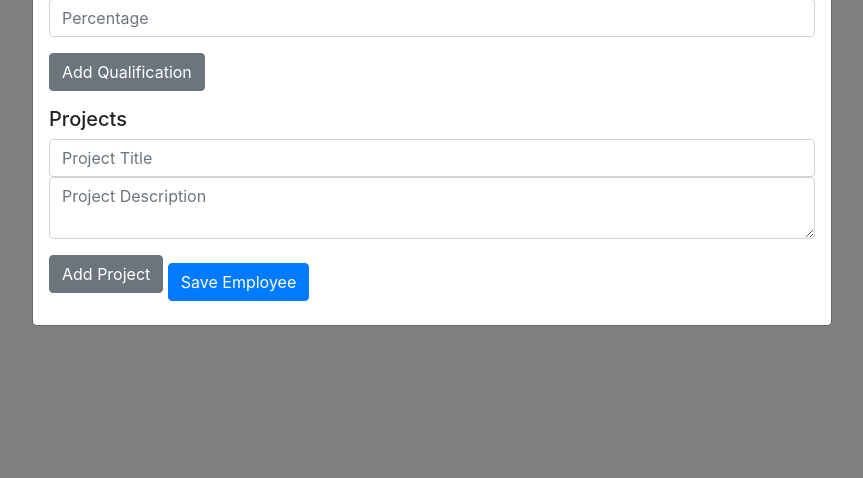
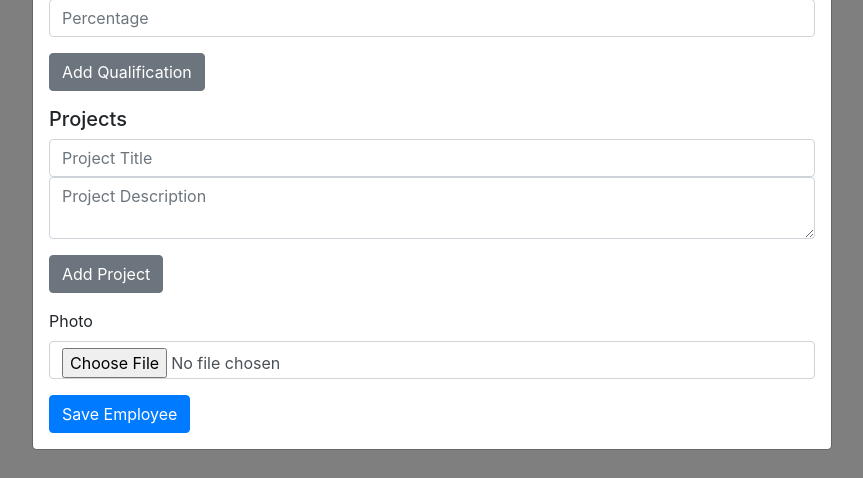
Before and after one commit to prathyusha3294/Employee_Management, a Django app: template EmployeeManagement/organization/templates/employee/employee_list.html in a window 1280 px wide, after a click on "Add Employee". Shown: the part 691-1169 px from the top of the page, without its empty margins (208-1071 px from the left). Run offline with Django 4.2, Linux system fonts and the light colour scheme; the template is opened without the code that fills it, so the values that code supplies are empty; some libraries are stand-ins or nearby versions.

Commit message:
updated employee_list.html

```diff
--- a/EmployeeManagement/organization/models.py
+++ b/EmployeeManagement/organization/models.py
@@ -10,7 +10,7 @@ class Employee(models.Model):
     workExperience = models.JSONField(blank=True,null=True)  # For Work Experience list of dictionaries
     qualifications = models.JSONField(blank=True,null=True)  # For Qualifications list of dictionaries
     projects = models.JSONField(blank=True,null=True)  # For Projects list of dictionaries
-    # photo = models.TextField(blank=True, null=True)  # Store base64 image data
+    photo = models.ImageField(upload_to='photos/', blank=True, null=True)
 
     def __str__(self):
         return self.name
--- a/EmployeeManagement/organization/serializers.py
+++ b/EmployeeManagement/organization/serializers.py
@@ -24,7 +24,6 @@ class QualificationSerializer(serializers.Serializer):
 class ProjectSerializer(serializers.Serializer):
     title = serializers.CharField(max_length=255, required=False)
     description = serializers.CharField(max_length=500, required=False)
-    photo = serializers.CharField(max_length=1000, required=False)  # Adjust length as needed for base64
 
 # Main Serializer for Employee
 class EmployeeSerializer(serializers.ModelSerializer):
@@ -38,7 +37,7 @@ class EmployeeSerializer(serializers.ModelSerializer):
         fields = [
             'id', 'name', 'email', 'age', 'gender', 'phoneNo',
             'addressDetails', 'workExperience', 'qualifications',
-            'projects'
+            'projects','photo'
         ]
 
     def create(self, validated_data):
--- a/EmployeeManagement/organization/templates/employee/employee_list.html
+++ b/EmployeeManagement/organization/templates/employee/employee_list.html
@@ -121,12 +121,16 @@
                     </div>
                     <button type="button" id="addProject" class="btn btn-secondary mb-3">Add Project</button>
 
-                    {% comment %} <div class="form-group">
-                        <label for="photo">Photo</label>
-                        <input type="file" class="form-control" id="photo" name="photo" required>
-                    </div> {% endcomment %}
+                    <form id="createEmployeeForm" enctype="multipart/form-data">
+                        <!-- Other form fields -->
 
-                    <button type="submit" class="btn btn-primary">Save Employee</button>
+                        <div class="form-group">
+                            <label for="photo">Photo</label>
+                            <input type="file" class="form-control" id="photo" name="photo" required>
+                        </div>
+
+                        <button type="submit" class="btn btn-primary">Save Employee</button>
+                    </form>
                 </form>
             </div>
         </div>
```
Also changed, not shown: EmployeeManagement/organization/migrations/0005_employee_photo.py (added).
